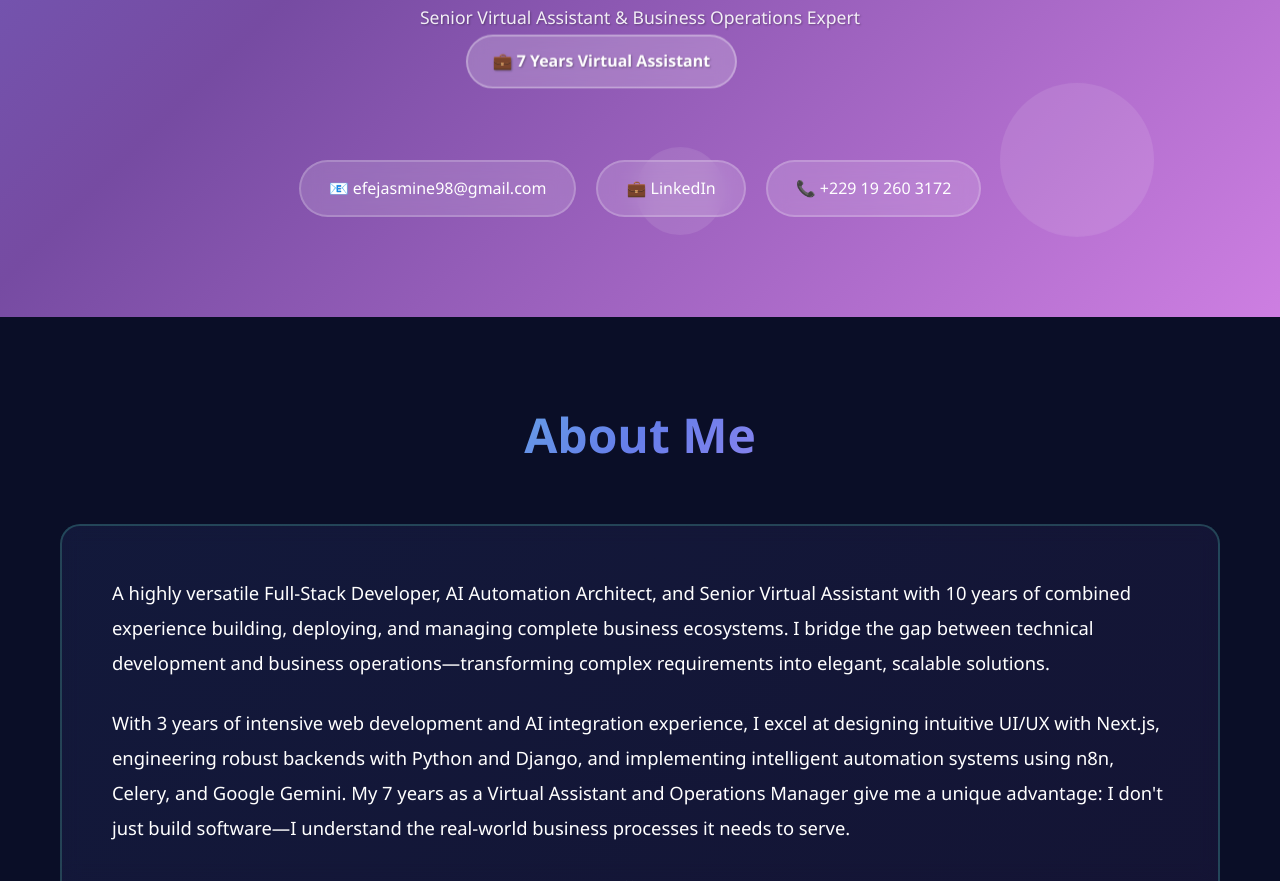
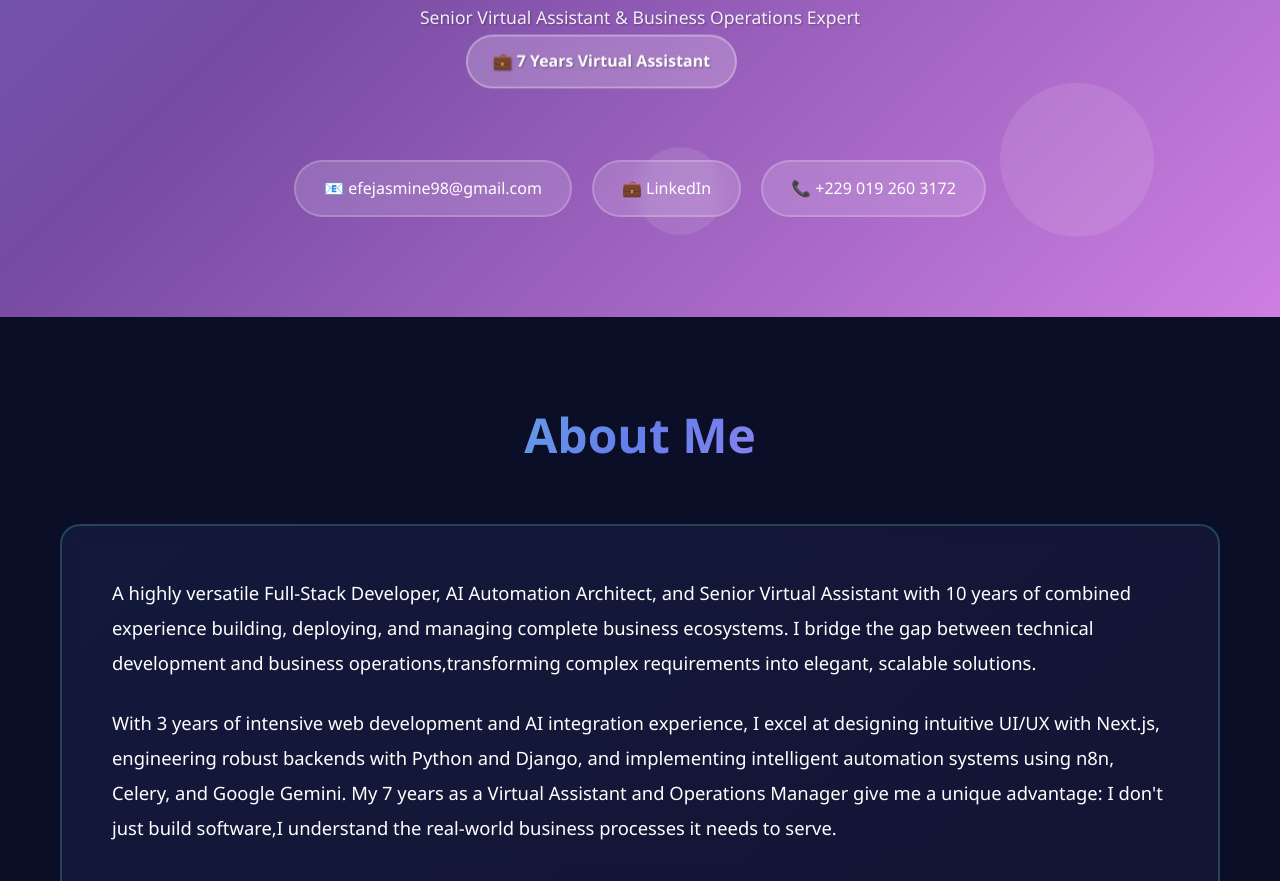
Before and after one commit to efejasmine/efeosaadagbonyin, a plain HTML site: page index.html in a window 1280 px wide. Shown: the part 298-1179 px from the top of the page. Drawn offline with Linux system fonts and the light colour scheme.

Commit message:
Update index.html

```diff
--- a/index.html
+++ b/index.html
@@ -837,7 +837,7 @@
             <div class="contact-links">
                 <a href="mailto:efejasmine98@gmail.com"><span>📧 efejasmine98@gmail.com</span></a>
                 <a href="https://www.linkedin.com/in/efeosa-funmilayo-adagbonyin-06943419a" target="_blank"><span>💼 LinkedIn</span></a>
-                <a href="tel:+2291926031721"><span>📞 +229 19 260 3172</span></a>
+                <a href="tel:+22901926031721"><span>📞 +229 019 260 3172</span></a>
             </div>
         </div>
     </header>
@@ -846,8 +846,8 @@
         <div class="container">
             <h2>About Me</h2>
             <div class="about-content">
-                <p>A highly versatile Full-Stack Developer, AI Automation Architect, and Senior Virtual Assistant with 10 years of combined experience building, deploying, and managing complete business ecosystems. I bridge the gap between technical development and business operations—transforming complex requirements into elegant, scalable solutions.</p>
-                <p>With 3 years of intensive web development and AI integration experience, I excel at designing intuitive UI/UX with Next.js, engineering robust backends with Python and Django, and implementing intelligent automation systems using n8n, Celery, and Google Gemini. My 7 years as a Virtual Assistant and Operations Manager give me a unique advantage: I don't just build software—I understand the real-world business processes it needs to serve.</p>
+                <p>A highly versatile Full-Stack Developer, AI Automation Architect, and Senior Virtual Assistant with 10 years of combined experience building, deploying, and managing complete business ecosystems. I bridge the gap between technical development and business operations,transforming complex requirements into elegant, scalable solutions.</p>
+                <p>With 3 years of intensive web development and AI integration experience, I excel at designing intuitive UI/UX with Next.js, engineering robust backends with Python and Django, and implementing intelligent automation systems using n8n, Celery, and Google Gemini. My 7 years as a Virtual Assistant and Operations Manager give me a unique advantage: I don't just build software,I understand the real-world business processes it needs to serve.</p>
                 <p>I architect solutions that eliminate manual work, increase efficiency, and drive revenue. From building AI-powered customer support systems to managing multi-location CRM workflows, I create technology that actually works for businesses.</p>
                 <p>📍 Based in Bénin | 🌍 Available for remote opportunities worldwide</p>
             </div>
```
